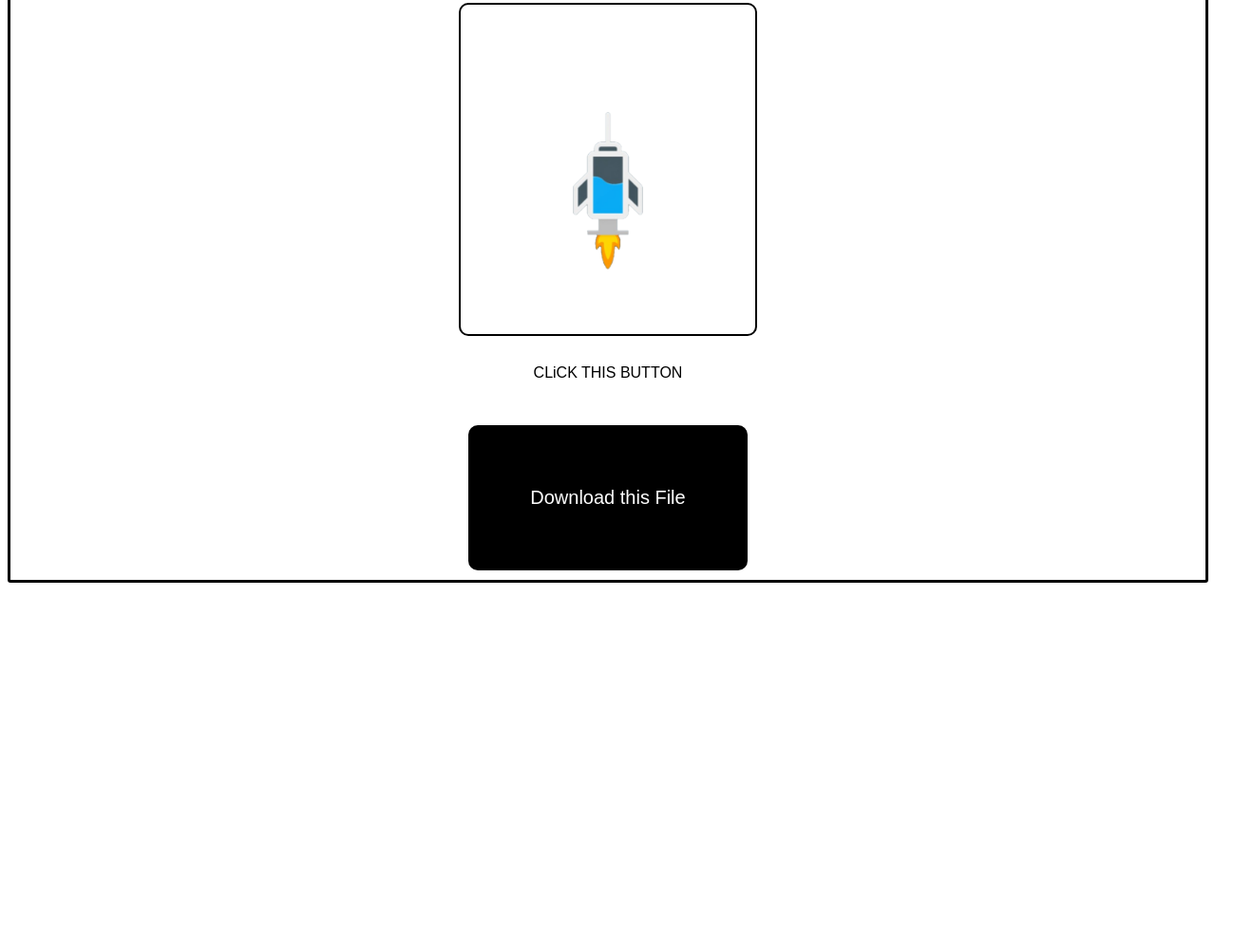
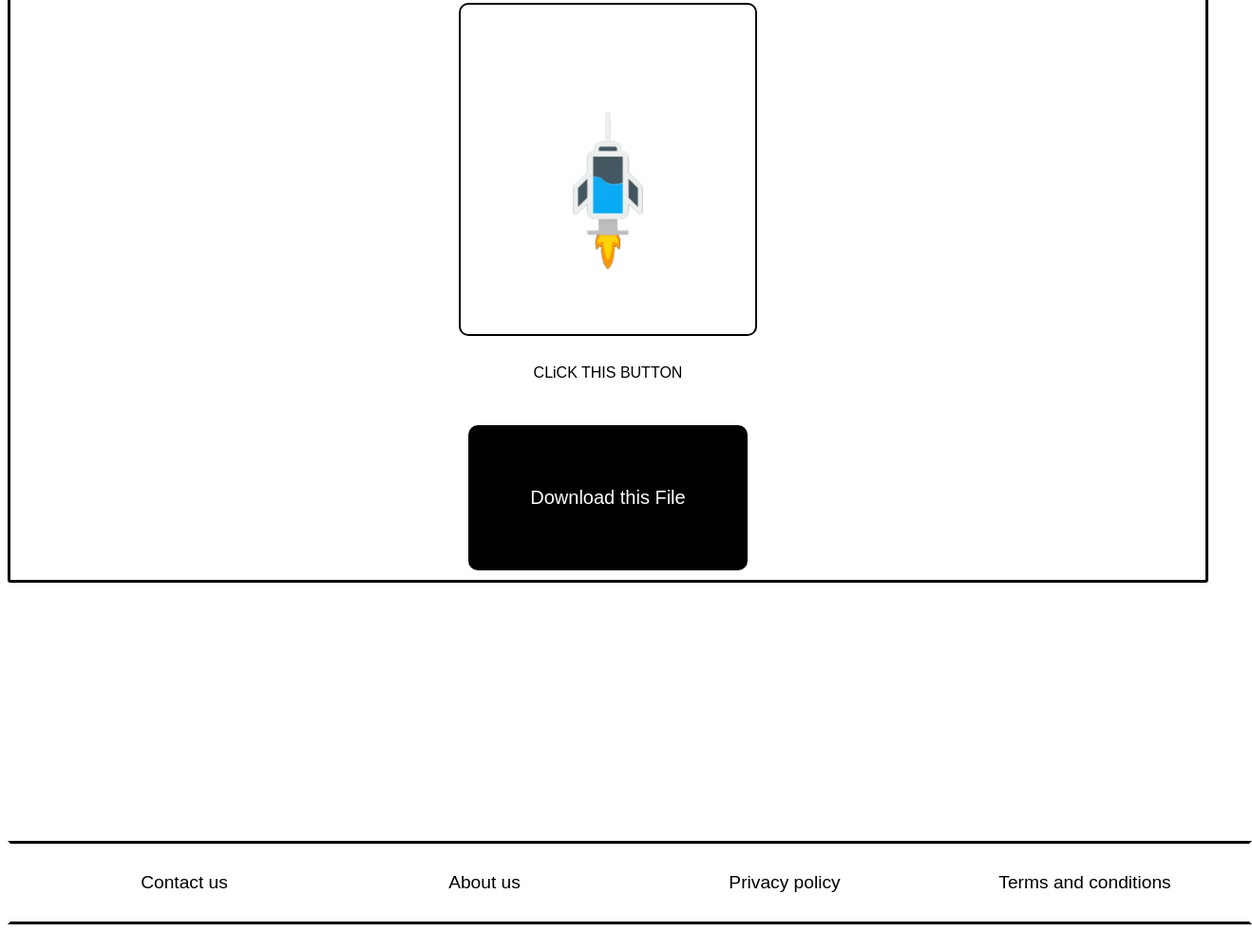
Before and after one commit to Ntokozo2006/Freeneters, a plain HTML site: page Cell_c.html in a window 1280 px wide. Shown: the part 2654-3655 px from the top of the page at 95% size, 1318 px wide, since content can reach past the window. Before the commit the page ends 3276 px from the top, so only its background shows below. Drawn offline with Linux system fonts and the light colour scheme.

Commit message:
Update Cell_c.html

```diff
--- a/Cell_c.html
+++ b/Cell_c.html
@@ -229,11 +229,49 @@
 
     <button class="hcb"><img src="img/HTTP injector.png" alt="HTTP custom" class="Http_custom_image"></button>
 
-<div>
-    <p class="click_b">CLiCK THIS BUTTON</p>
-    <a href="files/MTN-SA  TSL MODE.hat" class="button1"><button>Download this File</button></a>
+    <div>
+        <p class="click_b">CLiCK THIS BUTTON</p>
+        <a href="files/MTN-SA  TSL MODE.hat" class="button1"><button>Download this File</button></a>
+
+    </div>
 
 </div>
 
+
+    <div class="menu-bar2">
+
+        <ul class="active">
+
+            <li><a href="#"><a>
+                Contact us
+            </a>
+                <div class="sub-menu">
+                    <ul>
+                        <li>
+                            0712784161
+                        </li>
+
+                        <li>
+                            Ntokozoowen02@gmail.com
+                        </li>
+                    </ul>
+                </div>
+            </li>
+
+            <li><a href="us.html">
+                About us
+            </a></li>
+
+            <li><a href="privacy-and-poilicy.html">
+                Privacy policy
+            </a></li>
+
+            <li>
+                <a href="terms.html">Terms and conditions</a>
+            </li>
+
+        </ul>
+
+    </div>
 </body>
 </html>
```
